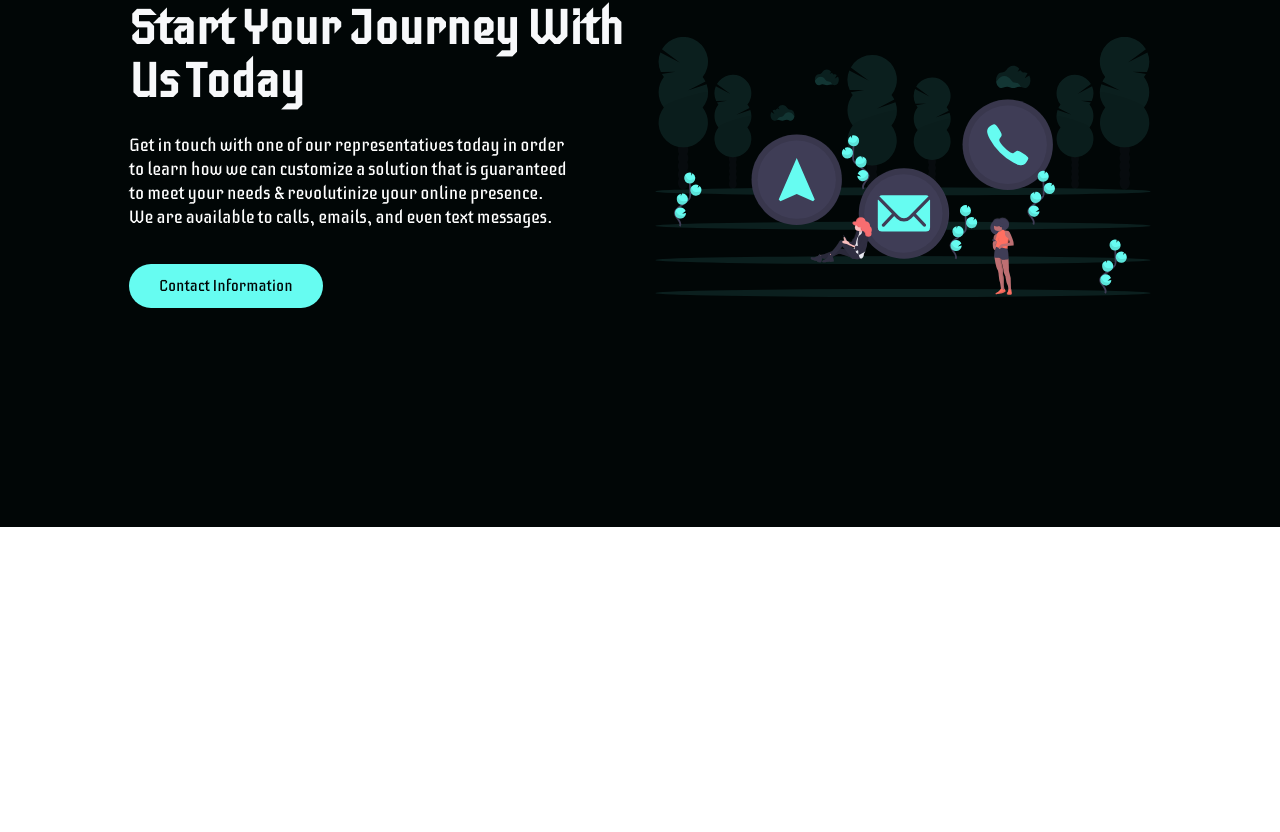
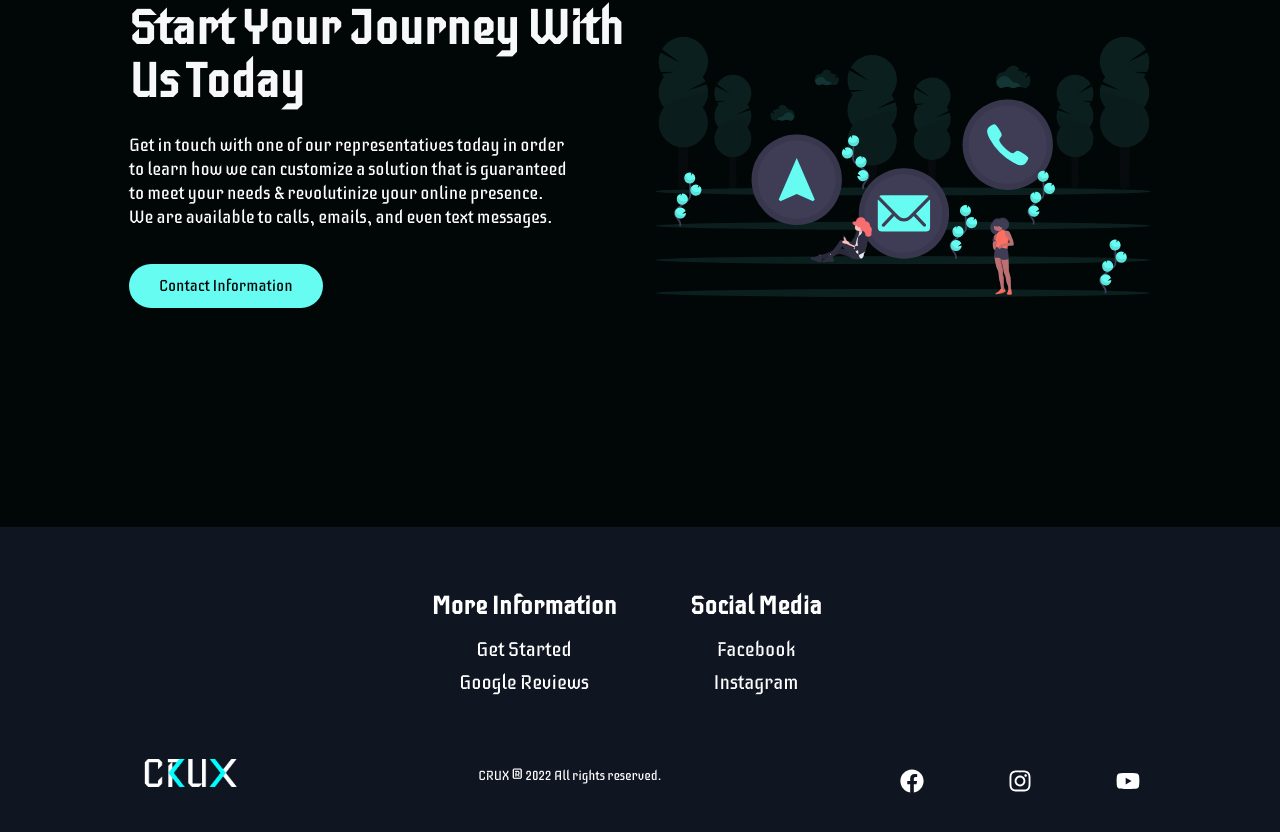
Before and after one commit to mroberson11/cruxmockup, a Next.js app: page / in a window 1280 px wide. Shown: the part 3073-3905 px from the top of the page. Before the commit the page ends 3600 px from the top, so only its background shows below. Built offline with nearby package versions, Linux system fonts and the light colour scheme.

Commit message:
Add Footer Section

```diff
--- a/pages/index.js
+++ b/pages/index.js
@@ -11,6 +11,7 @@ import {
   homeObjThree,
 } from "../src/components/InfoSection/Data";
 import Services from "../src/components/Services";
+import Footer from "../src/components/Footer";
 
 export default function Home() {
   const [isOpen, setIsOpen] = useState(false);
@@ -27,6 +28,7 @@ export default function Home() {
       <Services />
       <InfoSection {...homeObjTwo} />
       <InfoSection {...homeObjThree} />
+      <Footer />
     </>
   );
 }
--- a/src/components/ButtonElements.js
+++ b/src/components/ButtonElements.js
@@ -1,6 +1,5 @@
 import styled from "styled-components";
 import { Link as LinkS } from "react-scroll";
-// import { Link as LinkR } from "react-router-dom";
 
 export const Button = styled(LinkS)`
   border-radius: 50px;
--- /dev/null
+++ b/src/components/Footer/FooterElements.js
@@ -0,0 +1,113 @@
+import styled from "styled-components";
+import Link from "next/link";
+
+export const FooterContainer = styled.footer`
+  background-color: #101522;
+`;
+
+export const FooterWrap = styled.div`
+  padding: 48px 24px;
+  display: flex;
+  flex-direction: flex;
+  flex-direction: column;
+  justify-content: center;
+  align-items: center;
+  max-width: 1100px;
+  margin: 0 auto;
+`;
+
+export const FooterLinksContainer = styled.div`
+  display: flex;
+  justify-content: center;
+
+  @media screen and (max-width: 820px) {
+    padding-top: 32px;
+  }
+`;
+
+export const FooterLinksWrapper = styled.div`
+  display: flex;
+
+  @media screen and (max-width: 820px) {
+    flex-direction: column;
+  }
+`;
+
+export const FooterLinkItems = styled.div`
+  display: flex;
+  flex-direction: column;
+  align-items: center;
+  margin: 16px;
+  text-align: left;
+  width: 200px;
+  box-sizing: border-box;
+  color: #fff;
+
+  @media screen and (max-width: 420px) {
+    margin: 0;
+    padding: 10px;
+    width: 100%;
+  }
+`;
+
+export const FooterLinkTitle = styled.h1`
+  font-size: 25px;
+  margin-bottom: 16px;
+`;
+
+export const FooterLink = styled.a`
+  color: #fff;
+  text-decoration: none;
+  margin-bottom: 0.5rem;
+  font-size: 20px;
+
+  &:hover {
+    color: #66fcf1;
+    transition: 0.3s ease-out;
+  }
+`;
+
+export const SocialMedia = styled.section`
+  max-width: 1000px;
+  width: 100%;
+`;
+export const SocialMediaWrap = styled.div`
+  display: flex;
+  justify-content: space-between;
+  align-items: center;
+  max-width: 1100px;
+  margin: 40px auto 0 auto;
+
+  @media screen and (max-width: 820px) {
+    flex-direction: column;
+  }
+`;
+
+export const SocialLogo = styled.div`
+  color: #fff;
+  justify-self: start;
+  cursor: pointer;
+  text-decoration: none;
+  font-size: 1.5rem;
+  display: flex;
+  align-items: center;
+  margin-bottom: 16px;
+  font-weight: bold;
+`;
+
+export const WebsiteRights = styled.small`
+  color: #fff;
+  margin-bottom: 16px;
+`;
+
+export const SocialIcons = styled.div`
+  display: flex;
+  justify-content: space-between;
+  align-items: center;
+  width: 240px;
+`;
+
+export const SocialIconLink = styled.a`
+  color: #fff;
+  font-size: 24px;
+`;
--- /dev/null
+++ b/src/components/Footer/index.js
@@ -0,0 +1,93 @@
+import React from "react";
+import Image from "next/image";
+import { FaFacebook, FaInstagram, FaYoutube } from "react-icons/fa";
+import CompanyLogo from "../../../public/images/CRUXLogoDark.png";
+import { animateScroll as scroll } from "react-scroll";
+import {
+  FooterContainer,
+  FooterWrap,
+  FooterLinksContainer,
+  FooterLinksWrapper,
+  FooterLinkItems,
+  FooterLinkTitle,
+  FooterLink,
+  SocialMedia,
+  SocialMediaWrap,
+  SocialLogo,
+  WebsiteRights,
+  SocialIcons,
+  SocialIconLink,
+} from "./FooterElements";
+import { LogoContainer } from "../Navbar/NavbarElements";
+
+const Footer = () => {
+  const toggleHome = () => {
+    scroll.scrollToTop();
+  };
+
+  return (
+    <>
+      <FooterContainer>
+        <FooterWrap>
+          <FooterLinksContainer>
+            <FooterLinksWrapper>
+              <FooterLinkItems>
+                <FooterLinkTitle>More Information</FooterLinkTitle>
+                <FooterLink to="/contact">Get Started</FooterLink>
+                <FooterLink to="/">Google Reviews</FooterLink>
+              </FooterLinkItems>
+              <FooterLinkItems>
+                <FooterLinkTitle>Social Media</FooterLinkTitle>
+                <FooterLink href="https://www.facebook.com/cruxsoftware">
+                  Facebook
+                </FooterLink>
+                <FooterLink href="https://www.instagram.com/cruxsoftware/">
+                  Instagram
+                </FooterLink>
+              </FooterLinkItems>
+            </FooterLinksWrapper>
+          </FooterLinksContainer>
+
+          <SocialMedia>
+            <SocialMediaWrap>
+              <SocialLogo to="/" onClick={toggleHome}>
+                <LogoContainer>
+                  <Image src={CompanyLogo} alt="Company Logo" />
+                </LogoContainer>
+              </SocialLogo>
+              <WebsiteRights>
+                CRUX ® {new Date().getFullYear()} All rights reserved.
+              </WebsiteRights>
+
+              <SocialIcons>
+                <SocialIconLink
+                  href="https://www.facebook.com/cruxsoftware"
+                  target="_blank"
+                  aria-label="Facebook"
+                >
+                  <FaFacebook />
+                </SocialIconLink>
+                <SocialIconLink
+                  href="https://www.instagram.com/cruxsoftware/"
+                  target="_blank"
+                  aria-label="Instagram"
+                >
+                  <FaInstagram />
+                </SocialIconLink>
+                <SocialIconLink
+                  href="https://www.youtube.com"
+                  target="_blank"
+                  aria-label="Youtube"
+                >
+                  <FaYoutube />
+                </SocialIconLink>
+              </SocialIcons>
+            </SocialMediaWrap>
+          </SocialMedia>
+        </FooterWrap>
+      </FooterContainer>
+    </>
+  );
+};
+
+export default Footer;
```
